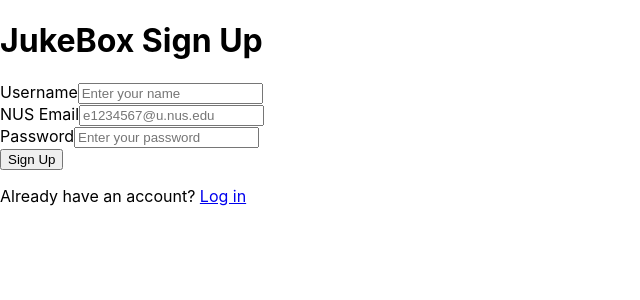
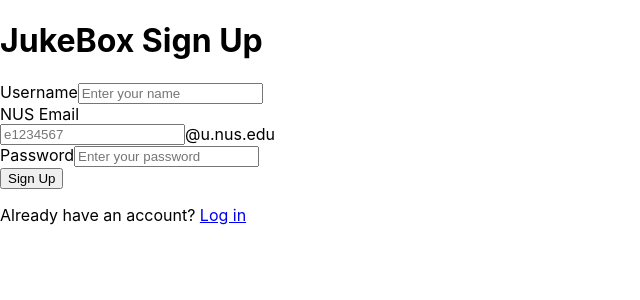
Before and after one commit to mintchoclov/jukebox-booking-system, a React (Create React App) app in the folder client/: page /signup in a window 1280 px wide. Shown: the top 300 px of the page, without its empty margins (0-640 px from the left). Built offline with nearby package versions, Linux system fonts and the light colour scheme.

Commit message:
autocomplete function for login and signup

```diff
--- a/client/src/pages/Login.js
+++ b/client/src/pages/Login.js
@@ -3,16 +3,24 @@ import { useNavigate } from 'react-router-dom'
 import API_URL from '../config'
 
 function Login() {
+  const [emailPrefix, setEmailPrefix] = useState('')
   const [email, setEmail] = useState('')
   const [password, setPassword] = useState('')
   const [error, setError] = useState('')
   const navigate = useNavigate()
 
+  // update both the prefix and full email when user types
+  function handleEmailChange(e) {
+    const prefix = e.target.value
+    setEmailPrefix(prefix)
+    setEmail(prefix + '@u.nus.edu')
+  }
+
   function handleSubmit(e) {
     e.preventDefault()
 
     // check all fields are filled
-    if (!email || !password) {
+    if (!emailPrefix || !password) {
       setError('Please fill in all fields')
       return
     }
@@ -42,15 +50,18 @@ function Login() {
       <h1>JukeBox Login</h1>
       <form onSubmit={handleSubmit}>
 
-        {/* NUS email field */}
+        {/* NUS email field with autocomplete */}
         <div>
           <label>NUS Email</label>
-          <input
-            type="email"
-            placeholder="e1234567@u.nus.edu"
-            value={email}
-            onChange={(e) => setEmail(e.target.value)}
-          />
+          <div style={{ display: 'flex', alignItems: 'center' }}>
+            <input
+              type="text"
+              placeholder="e1234567"
+              value={emailPrefix}
+              onChange={handleEmailChange}
+            />
+            <span>@u.nus.edu</span>
+          </div>
         </div>
 
         {/* password field */}
--- a/client/src/pages/Signup.js
+++ b/client/src/pages/Signup.js
@@ -3,6 +3,7 @@ import API_URL from '../config'
 
 function Signup() {
   const [username, setUsername] = useState('')
+  const [emailPrefix, setEmailPrefix] = useState('')
   const [email, setEmail] = useState('')
   const [password, setPassword] = useState('')
   const [error, setError] = useState('')
@@ -10,11 +11,18 @@ function Signup() {
   // tracks whether signup was successful
   const [submitted, setSubmitted] = useState(false)
 
+  // update both the prefix and full email when user types
+  function handleEmailChange(e) {
+    const prefix = e.target.value
+    setEmailPrefix(prefix)
+    setEmail(prefix + '@u.nus.edu')
+  }
+
   function handleSubmit(e) {
     e.preventDefault()
 
     // check all fields are filled
-    if (!username || !email || !password) {
+    if (!username || !emailPrefix || !password) {
       setError('Please fill in all fields')
       return
     }
@@ -78,15 +86,18 @@ function Signup() {
           />
         </div>
 
-        {/* NUS email field */}
+        {/* NUS email field with autocomplete */}
         <div>
           <label>NUS Email</label>
-          <input
-            type="email"
-            placeholder="e1234567@u.nus.edu"
-            value={email}
-            onChange={(e) => setEmail(e.target.value)}
-          />
+          <div style={{ display: 'flex', alignItems: 'center' }}>
+            <input
+              type="text"
+              placeholder="e1234567"
+              value={emailPrefix}
+              onChange={handleEmailChange}
+            />
+            <span>@u.nus.edu</span>
+          </div>
         </div>
 
         {/* password field */}
```
Also changed, not shown: 1 other file (tests, documents, lock files or other folders).
